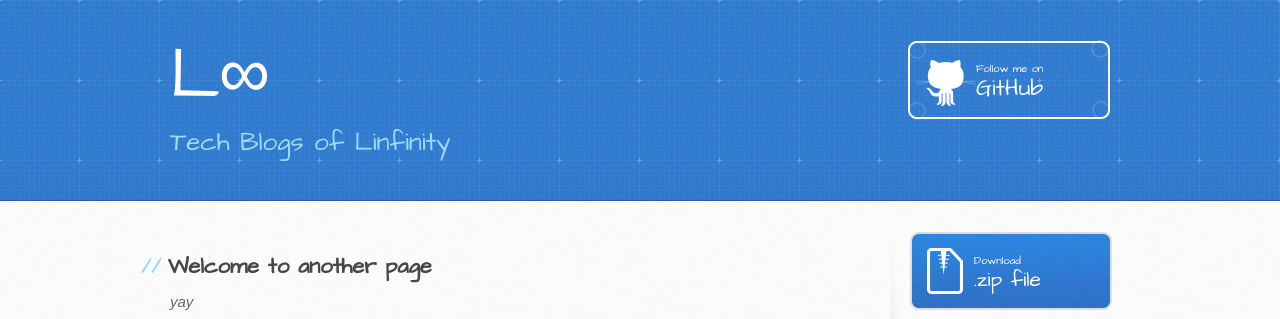
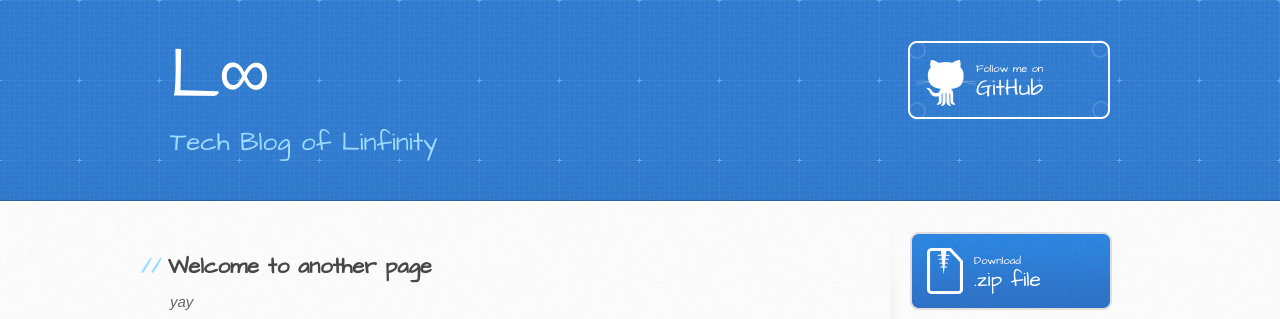
Before and after one commit to llint/llint.github.io, a Jekyll site: the page built from another-page.md, in a window 1280 px wide. Shown: the top 319 px of the page. Built offline with Jekyll 4.4.1, drawn with Linux system fonts in a browser that asks for light colours; our own code applies the rules of GitHub Pages for plain Markdown files.

Commit message:
Update _config.yml

```diff
--- a/_config.yml
+++ b/_config.yml
@@ -1,5 +1,5 @@
 title: L∞
-description: Tech Blogs of Linfinity
+description: Tech Blog of Linfinity
 show_downloads: true
 google_analytics:
 theme: jekyll-theme-architect
```
